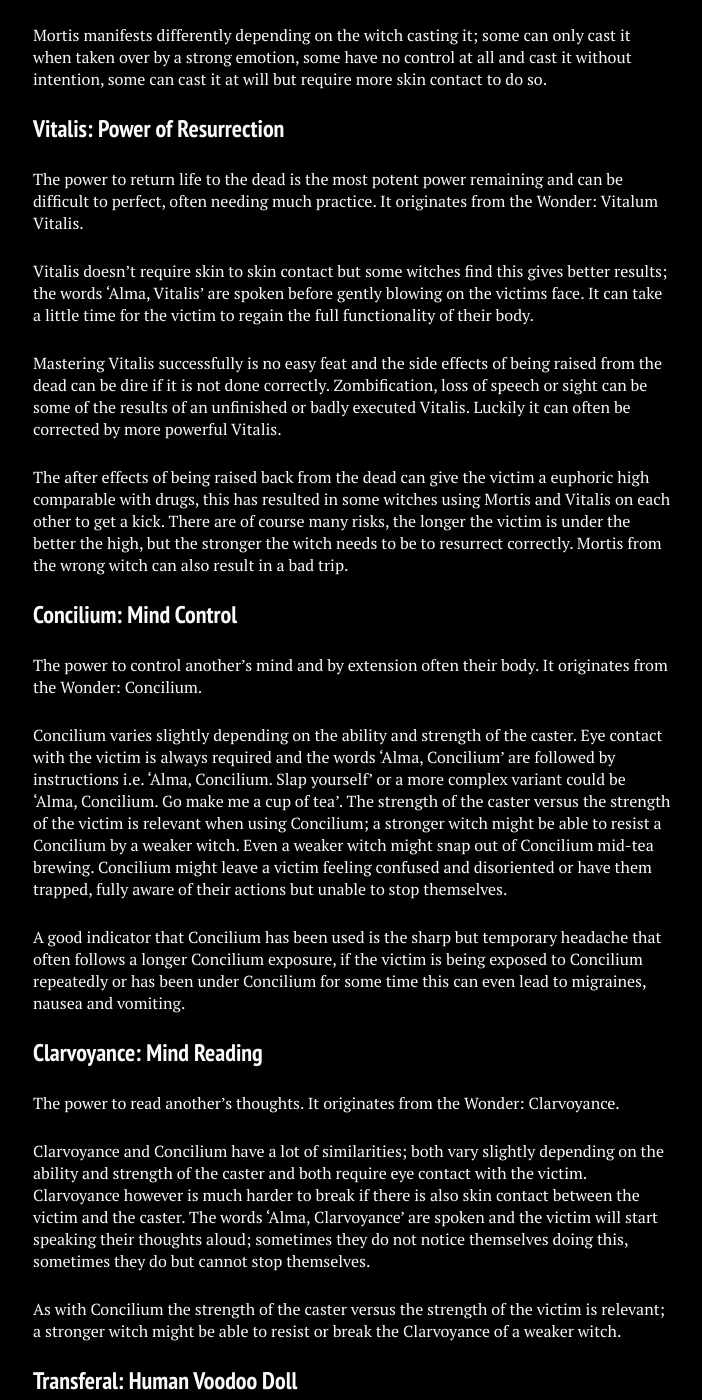
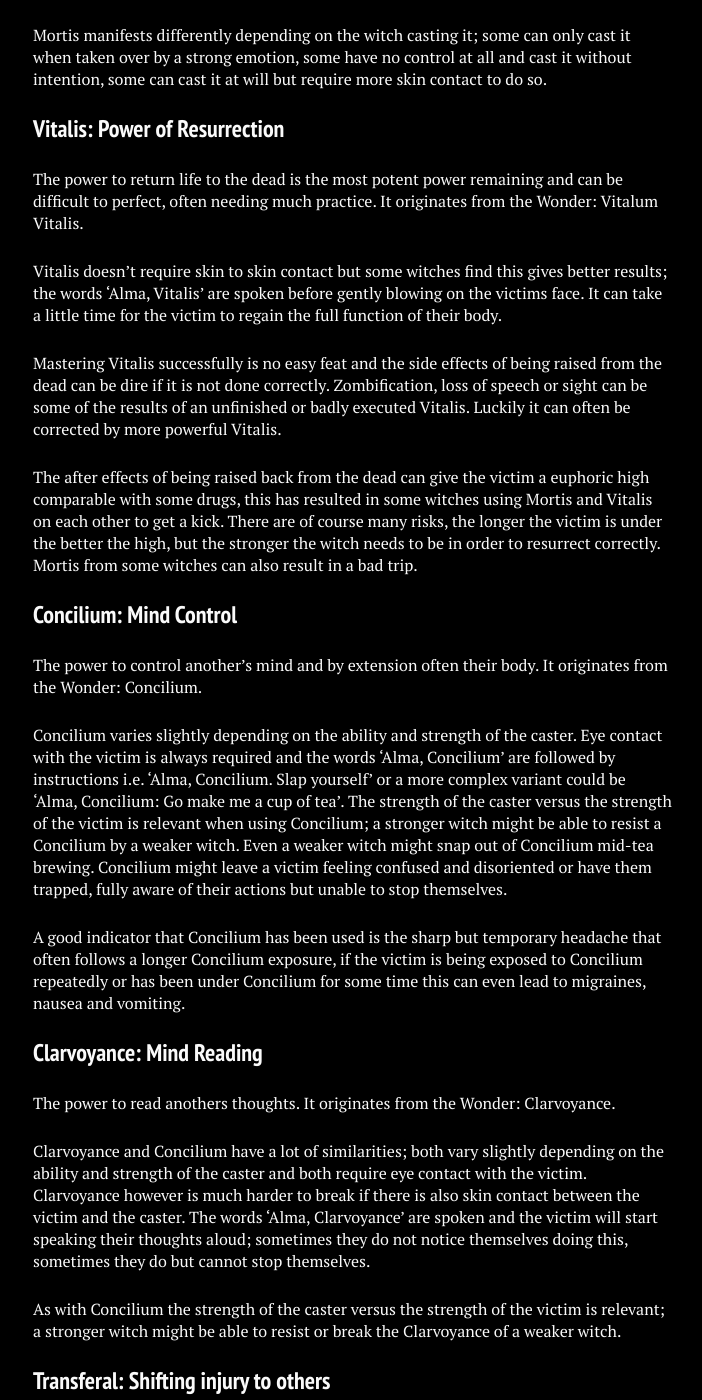
Before and after one commit to stanislavb/www.coven.nu, a Jekyll site: the page built from magic/index.md, in a window 1280 px wide and 1400 px high, scrolled down 920 px. Shown: the whole window, without its empty margins (287-989 px from the left). Built offline with Jekyll 4.4.1, drawn with Linux system fonts in a browser that asks for light colours; nearby versions of some CDN libraries; some of the changed text lies outside the part shown.

Commit message:
Update index.md

```diff
--- a/magic/index.md
+++ b/magic/index.md
@@ -34,33 +34,33 @@ Mortis manifests differently depending on the witch casting it; some can only ca
 
 The power to return life to the dead is the most potent power remaining and can be difficult to perfect, often needing much practice. It originates from the Wonder: Vitalum Vitalis.
 
-Vitalis doesn’t require skin to skin contact but some witches find this gives better results; the words ‘Alma, Vitalis’ are spoken before gently blowing on the victims face. It can take a little time for the victim to regain the full functionality of their body.
+Vitalis doesn’t require skin to skin contact but some witches find this gives better results; the words ‘Alma, Vitalis’ are spoken before gently blowing on the victims face. It can take a little time for the victim to regain the full function of their body.
 
 Mastering Vitalis successfully is no easy feat and the side effects of being raised from the dead can be dire if it is not done correctly. Zombification, loss of speech or sight can be some of the results of an unfinished or badly executed Vitalis. Luckily it can often be corrected by more powerful Vitalis.
 
-The after effects of being raised back from the dead can give the victim a euphoric high comparable with drugs, this has resulted in some witches using Mortis and Vitalis on each other to get a kick. There are of course many risks, the longer the victim is under the better the high, but the stronger the witch needs to be to resurrect correctly. Mortis from the wrong witch can also result in a bad trip.
+The after effects of being raised back from the dead can give the victim a euphoric high comparable with some drugs, this has resulted in some witches using Mortis and Vitalis on each other to get a kick. There are of course many risks, the longer the victim is under the better the high, but the stronger the witch needs to be in order to resurrect correctly. Mortis from some witches can also result in a bad trip.
 
 ### Concilium: Mind Control
 
 The power to control another’s mind and by extension often their body. It originates from the Wonder: Concilium.
 
-Concilium varies slightly depending on the ability and strength of the caster. Eye contact with the victim is always required and the words ‘Alma, Concilium’ are followed by instructions i.e. ‘Alma, Concilium. Slap yourself’ or a more complex variant could be ‘Alma, Concilium. Go make me a cup of tea’. The strength of the caster versus the strength of the victim is relevant when using Concilium; a stronger witch might be able to resist a Concilium by a weaker witch. Even a weaker witch might snap out of Concilium mid-tea brewing. Concilium might leave a victim feeling confused and disoriented or have them trapped, fully aware of their actions but unable to stop themselves.
+Concilium varies slightly depending on the ability and strength of the caster. Eye contact with the victim is always required and the words ‘Alma, Concilium’ are followed by instructions i.e. ‘Alma, Concilium. Slap yourself’ or a more complex variant could be ‘Alma, Concilium: Go make me a cup of tea’. The strength of the caster versus the strength of the victim is relevant when using Concilium; a stronger witch might be able to resist a Concilium by a weaker witch. Even a weaker witch might snap out of Concilium mid-tea brewing. Concilium might leave a victim feeling confused and disoriented or have them trapped, fully aware of their actions but unable to stop themselves.
 
 A good indicator that Concilium has been used is the sharp but temporary headache that often follows a longer Concilium exposure, if the victim is being exposed to Concilium repeatedly or has been under Concilium for some time this can even lead to migraines, nausea and vomiting.
 
 ### Clarvoyance: Mind Reading
 
-The power to read another’s thoughts. It originates from the Wonder: Clarvoyance.
+The power to read anothers thoughts. It originates from the Wonder: Clarvoyance.
 
 Clarvoyance and Concilium have a lot of similarities; both vary slightly depending on the ability and strength of the caster and both require eye contact with the victim. Clarvoyance however is much harder to break if there is also skin contact between the victim and the caster. The words ‘Alma, Clarvoyance’ are spoken and the victim will start speaking their thoughts aloud; sometimes they do not notice themselves doing this, sometimes they do but cannot stop themselves.
 
 As with Concilium the strength of the caster versus the strength of the victim is relevant; a stronger witch might be able to resist or break the Clarvoyance of a weaker witch.
 
-### Transferal: Human Voodoo Doll
+### Transferal: Shifting injury to others
 
 The power to transfer pain and injury onto others. It originates from the Wonder: Transmutation.
 
-Transferal requires that the caster has eye contact with their victim throughout the Transferal and loss of eye contact breaks the Transferal, but will not undone the damage already transferred. The caster establishes eye contact, says the words ‘Alma, Transferal’ and then causes damage to their own body in some way i.e. slaps their own face or stabs a fork in their hand. The victim feels the pain in the casters place and will also sustain the damage to their body even after the Transferal is broken.
+Transferal requires that the caster has eye contact with their victim throughout the Transferal and loss of eye contact breaks the Transferal, but will not undo the damage already transferred. The caster establishes eye contact, says the words ‘Alma, Transferal’ and then causes damage to their own body in some way i.e. slaps their own face or stabs a fork in their hand. The victim feels the pain in the casters place and will also sustain the damage to their body even after the Transferal is broken.
 
 It is harder for a weaker witch to break the Transferal by a stronger witch, but the Transferal can be broken by a third person breaking the eye contact between caster and victim.
 
```
